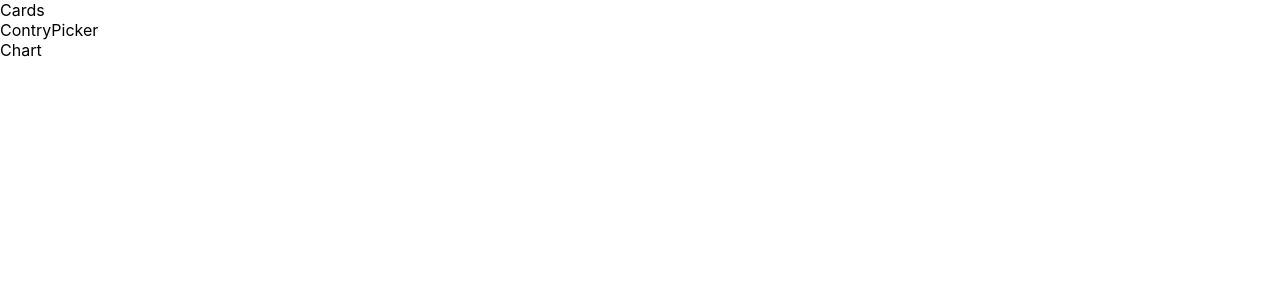
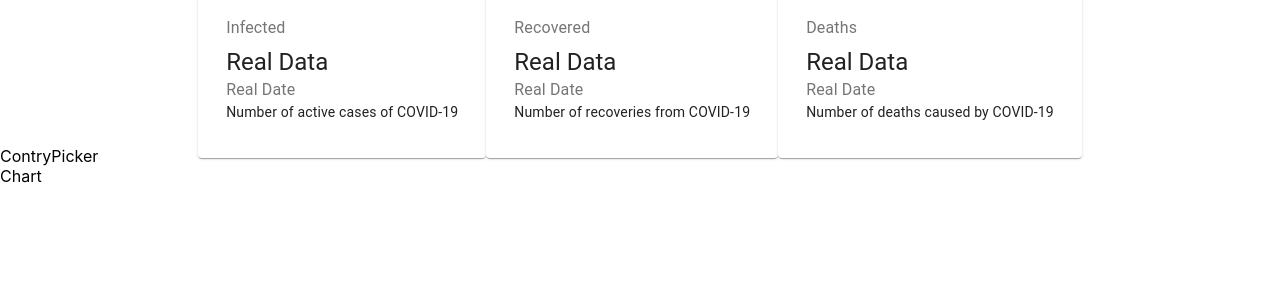
Before and after one commit to Alan0985/COVID19_Tracker, a React (Create React App) app: page / in a window 1280 px wide. Shown: the top 300 px of the page. Built offline with nearby package versions, Linux system fonts and the light colour scheme; no server answers.

Commit message:
Card Added

```diff
--- a/package.json
+++ b/package.json
@@ -3,6 +3,7 @@
   "version": "0.1.0",
   "private": true,
   "dependencies": {
+    "@material-ui/core": "^4.9.11",
     "@testing-library/jest-dom": "^4.2.4",
     "@testing-library/react": "^9.5.0",
     "@testing-library/user-event": "^7.2.1",
--- a/src/App.js
+++ b/src/App.js
@@ -1,12 +1,24 @@
 import React from "react";
 import { Cards, Chart, ContryPicker } from "./components";
 import styles from "./App.module.css";
+import { fetchData } from "./api";
 
 class App extends React.Component {
+  state = {
+    data: {},
+  };
+  async componentDidMount() {
+    const fetchedData = await fetchData();
+    this.setState({
+      data: fetchedData,
+    });
+  }
+
   render() {
+    const { data } = this.state;
     return (
       <div className={styles.container}>
-        <Cards />
+        <Cards data={data} />
         <ContryPicker />
         <Chart />
       </div>
--- /dev/null
+++ b/src/api/index.js
@@ -0,0 +1,12 @@
+import axios from "axios";
+const url = "https://covid19.mathdro.id/api";
+
+export const fetchData = async () => {
+  try {
+    const {
+      data: { confirmed, recovered, deaths, lastUpdate },
+    } = await axios.get(url);
+
+    return { confirmed, recovered, deaths, lastUpdate };
+  } catch (error) {}
+};
--- a/src/components/Cards/Cards.jsx
+++ b/src/components/Cards/Cards.jsx
@@ -1,9 +1,50 @@
-import React, { Component } from "react";
+import React from "react";
+import { Card, CardContent, Typography, Grid } from "@material-ui/core";
+import styles from "./Cards.module.css";
 
-export class Cards extends Component {
-  render() {
-    return <div>Cards</div>;
-  }
-}
+const Cards = (props) => {
+  return (
+    <div className={styles.container}>
+      <Grid container spacing={3} justify="center">
+        <Grid item component={Card}>
+          <CardContent>
+            <Typography color="textSecondary" gutterBottom>
+              Infected
+            </Typography>
+            <Typography variant="h5">Real Data</Typography>
+            <Typography color="textSecondary">Real Date</Typography>
+            <Typography variant="body2">
+              Number of active cases of COVID-19
+            </Typography>
+          </CardContent>
+        </Grid>
+        <Grid item component={Card}>
+          <CardContent>
+            <Typography color="textSecondary" gutterBottom>
+              Recovered
+            </Typography>
+            <Typography variant="h5">Real Data</Typography>
+            <Typography color="textSecondary">Real Date</Typography>
+            <Typography variant="body2">
+              Number of recoveries from COVID-19
+            </Typography>
+          </CardContent>
+        </Grid>
+        <Grid item component={Card}>
+          <CardContent>
+            <Typography color="textSecondary" gutterBottom>
+              Deaths
+            </Typography>
+            <Typography variant="h5">Real Data</Typography>
+            <Typography color="textSecondary">Real Date</Typography>
+            <Typography variant="body2">
+              Number of deaths caused by COVID-19
+            </Typography>
+          </CardContent>
+        </Grid>
+      </Grid>
+    </div>
+  );
+};
 
 export default Cards;
```
Also changed, not shown: 1 other file (tests, documents, lock files or other folders).
